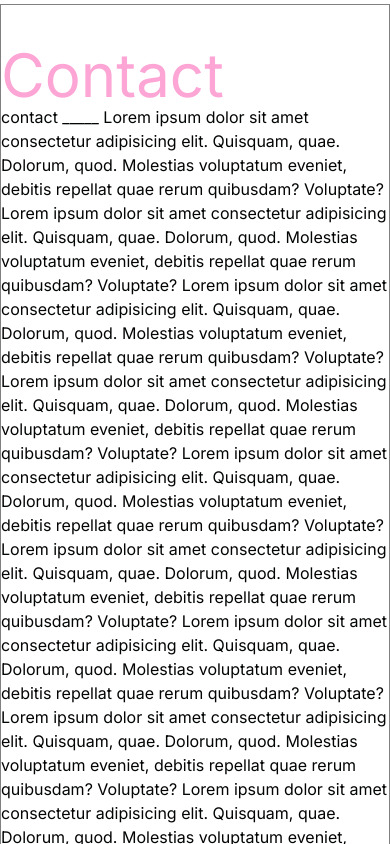
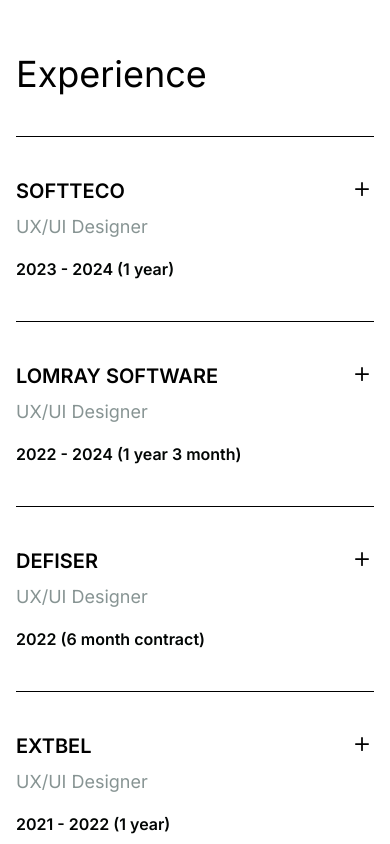
Before and after one commit to viktoriabakun/digital-darya, a SvelteKit app: page / in a window 390 px wide. Shown: the part 10360-11204 px from the top of the page. Built offline with nearby package versions, Linux system fonts and the light colour scheme.

Commit message:
feat: experience
Signed-off-by: Viktoryia <viktoriabakun00@gmail.com>

```diff
--- /dev/null
+++ b/src/lib/components/icons/MinusIcon.svelte
@@ -0,0 +1,20 @@
+<script>
+	let { class: className = '' } = $props();
+</script>
+
+<svg
+	class={className}
+	width="14"
+	height="14"
+	viewBox="0 0 16 2"
+	fill="none"
+	xmlns="http://www.w3.org/2000/svg"
+>
+	<path
+		d="M1 1H15"
+		stroke="currentColor"
+		stroke-width="2"
+		stroke-linecap="round"
+		stroke-linejoin="round"
+	/>
+</svg>
--- /dev/null
+++ b/src/lib/components/icons/PlusIcon.svelte
@@ -0,0 +1,20 @@
+<script>
+	let { class: className = '' } = $props();
+</script>
+
+<svg
+	class={className}
+	width="14"
+	height="14"
+	viewBox="0 0 16 16"
+	fill="none"
+	xmlns="http://www.w3.org/2000/svg"
+>
+	<path
+		d="M8 1V15M1 8H15"
+		stroke="currentColor"
+		stroke-width="2"
+		stroke-linecap="round"
+		stroke-linejoin="round"
+	/>
+</svg>
--- /dev/null
+++ b/src/lib/components/organisms/Accordion.svelte
@@ -0,0 +1,50 @@
+<script>
+	import PlusIcon from '$lib/components/icons/PlusIcon.svelte';
+	import MinusIcon from '$lib/components/icons/MinusIcon.svelte';
+	import { slide } from 'svelte/transition';
+
+	/** @typedef {import('svelte').Snippet<[]>} Snippet */
+
+	/**
+	 * @type {{
+	 *   header: Snippet,
+	 *   content: Snippet
+	 *   footer?: Snippet
+	 * }}
+	 */
+
+	let { header, content, footer } = $props();
+
+	let open = $state(false);
+
+	function toggle() {
+		open = !open;
+	}
+</script>
+
+<div>
+	<button
+		class="flex w-full items-start justify-between"
+		onclick={toggle}
+		type="button"
+		aria-expanded={open}
+	>
+		{@render header()}
+
+		<span class="flex size-6 shrink-0 items-center justify-center">
+			{#if open}
+				<MinusIcon />
+			{:else}
+				<PlusIcon />
+			{/if}
+		</span>
+	</button>
+
+	{#if open}
+		<div transition:slide>
+			{@render content()}
+		</div>
+	{/if}
+
+	{@render footer?.()}
+</div>
--- /dev/null
+++ b/src/lib/components/sections/Experience.svelte
@@ -0,0 +1,87 @@
+<script>
+	import { lg } from '$lib/utils/media-query.svelte.js';
+	import Text from '$lib/components/atoms/Text.svelte';
+	import Accordion from '$lib/components/organisms/Accordion.svelte';
+
+	const workExperience = [
+		{
+			company: 'SOFTTECO',
+			period: '2023 - 2024 (1 year)',
+			position: 'UX/UI Designer',
+			description: `I worked at a major Polish media group as part of a team developing a CMS system.
+My daily tasks involved working with the design system to create key components like the asset media manager,
+article editor, and data tables. I also conducted user testing with Maze, analyzed the results, and used
+insights to improve the user experience.`
+		},
+		{
+			company: 'LOMRAY SOFTWARE',
+			period: '2022 - 2024 (1 year 3 month)',
+			position: 'UX/UI Designer',
+			description: `Creating products from scratch, +10 MVPs designs were created, working directly with the clients,
+Full cycle Web/Mobile design, Design Systems, UI Kits creating, working with Jira/Trello.`
+		},
+		{
+			company: 'DEFISER',
+			period: '2022 (6 month contract)',
+			position: 'UX/UI Designer',
+			description: `I designed a user-friendly platform with a unique identity, I've been working on UI-Kit, created a logotype,
+worked with a development team, and created engaging landing pages and social media content.`
+		},
+		{
+			company: 'EXTBEL',
+			period: '2021 - 2022 (1 year)',
+			position: 'UX/UI Designer',
+			description: `I have worked on both in-house products and outsourcing projects. My key responsibilities included creating
+and maintaining Design Systems, conducting UX research, and designing full-cycle Web and Mobile Design.
+Additionally, I managed SMM for a design blog, creating themes and visuals for posts, as well as working
+on animations and logo design.`
+		},
+		{
+			company: 'YURMARK',
+			period: '2019 - 2021 (2 years)',
+			position: 'UX/UI Designer + Graphic Designer',
+			description: `As a Web & Graphic Designer, I handled the full design cycle—from client communication and UX research to branding,
+social media graphics, and corporate presentations.`
+		}
+	];
+</script>
+
+<section
+	id="skills"
+	class="max-container section-scroll-margin flex flex-col px-4 py-12 lg:pt-0 lg:pb-[112px] xl:px-0"
+>
+	<h2 class="mb-10 text-4xl leading-11 lg:text-7xl lg:leading-[1.25]">Experience</h2>
+
+	{#each workExperience as { company, position, description, period } (company)}
+		<!--		mobile-->
+		{#if !lg.current}
+			<div class="border-t border-black py-10">
+				<Accordion>
+					{#snippet header()}
+						<div class="flex flex-col items-start gap-2 text-start">
+							<h3 class="text-xl font-semibold">{company}</h3>
+							<Text size="lg" class="!text-brand-blue-alfa-50">{position}</Text>
+						</div>
+					{/snippet}
+					{#snippet content()}
+						<Text class="pt-4">{description}</Text>
+					{/snippet}
+					{#snippet footer()}
+						<Text weight="semibold" class="pt-4">{period}</Text>
+					{/snippet}
+				</Accordion>
+			</div>
+		{:else}
+			<!--			desktop-->
+			<div class="border-neutral-black/20 grid grid-cols-2 border-t py-10">
+				<Text weight="semibold" size="xl">{period}</Text>
+
+				<div class="flex flex-col items-start gap-2 text-start">
+					<h3 class="text-xl font-semibold">{company}</h3>
+					<Text size="lg" class="text-neutral-black/80">{position}</Text>
+					<Text size="lg" class="pt-2">{description}</Text>
+				</div>
+			</div>
+		{/if}
+	{/each}
+</section>
--- a/src/routes/+page.svelte
+++ b/src/routes/+page.svelte
@@ -1,10 +1,10 @@
 <script>
 	import Hero from '$lib/components/sections/Hero.svelte';
-	import Text from '$lib/components/atoms/Text.svelte';
 	import About from '$lib/components/sections/About.svelte';
 	import Works from '$lib/components/sections/Works.svelte';
 	import Skills from '$lib/components/sections/Skills.svelte';
 	import Reviews from '$lib/components/sections/Reviews.svelte';
+	import Experience from '$lib/components/sections/Experience.svelte';
 </script>
 
 <Hero />
@@ -12,67 +12,68 @@
 <Works />
 <Skills />
 <Reviews />
+<Experience />
 
-<section class="section-scroll-margin max-container" id="contact">
-	<h2 class="text-6xl text-pink-300 lg:text-9xl">Contact</h2>
-	<Text>
-		contact _____ Lorem ipsum dolor sit amet consectetur adipisicing elit. Quisquam, quae. Dolorum,
-		quod. Molestias voluptatum eveniet, debitis repellat quae rerum quibusdam? Voluptate? Lorem
-		ipsum dolor sit amet consectetur adipisicing elit. Quisquam, quae. Dolorum, quod. Molestias
-		voluptatum eveniet, debitis repellat quae rerum quibusdam? Voluptate? Lorem ipsum dolor sit amet
-		consectetur adipisicing elit. Quisquam, quae. Dolorum, quod. Molestias voluptatum eveniet,
-		debitis repellat quae rerum quibusdam? Voluptate? Lorem ipsum dolor sit amet consectetur
-		adipisicing elit. Quisquam, quae. Dolorum, quod. Molestias voluptatum eveniet, debitis repellat
-		quae rerum quibusdam? Voluptate? Lorem ipsum dolor sit amet consectetur adipisicing elit.
-		Quisquam, quae. Dolorum, quod. Molestias voluptatum eveniet, debitis repellat quae rerum
-		quibusdam? Voluptate? Lorem ipsum dolor sit amet consectetur adipisicing elit. Quisquam, quae.
-		Dolorum, quod. Molestias voluptatum eveniet, debitis repellat quae rerum quibusdam? Voluptate?
-		Lorem ipsum dolor sit amet consectetur adipisicing elit. Quisquam, quae. Dolorum, quod.
-		Molestias voluptatum eveniet, debitis repellat quae rerum quibusdam? Voluptate? Lorem ipsum
-		dolor sit amet consectetur adipisicing elit. Quisquam, quae. Dolorum, quod. Molestias voluptatum
-		eveniet, debitis repellat quae rerum quibusdam? Voluptate? Lorem ipsum dolor sit amet
-		consectetur adipisicing elit. Quisquam, quae. Dolorum, quod. Molestias voluptatum eveniet,
-		debitis repellat quae rerum quibusdam? Voluptate? Lorem ipsum dolor sit amet consectetur
-		adipisicing elit. Quisquam, quae. Dolorum, quod. Molestias voluptatum eveniet, debitis repellat
-		quae rerum quibusdam? Voluptate? Lorem ipsum dolor sit amet consectetur adipisicing elit.
-		Quisquam, quae. Dolorum, quod. Molestias voluptatum eveniet, debitis repellat quae rerum
-		quibusdam? Voluptate? Lorem ipsum dolor sit amet consectetur adipisicing elit. Quisquam, quae.
-		Dolorum, quod. Molestias voluptatum eveniet, debitis repellat quae rerum quibusdam? Voluptate?
-		Lorem ipsum dolor sit amet consectetur adipisicing elit. Quisquam, quae. Dolorum, quod.
-		Molestias voluptatum eveniet, debitis repellat quae rerum quibusdam? Voluptate? Lorem ipsum
-		dolor sit amet consectetur adipisicing elit. Quisquam, quae. Dolorum, quod. Molestias voluptatum
-		eveniet, debitis repellat quae rerum quibusdam? Voluptate? Lorem ipsum dolor sit amet
-		consectetur adipisicing elit. Quisquam, quae. Dolorum, quod. Molestias voluptatum eveniet,
-		debitis repellat quae rerum quibusdam? Voluptate? Lorem ipsum dolor sit amet consectetur
-		adipisicing elit. Quisquam, quae. Dolorum, quod. Molestias voluptatum eveniet, debitis repellat
-		quae rerum quibusdam? Voluptate? Lorem ipsum dolor sit amet consectetur adipisicing elit.
-		Quisquam, quae. Dolorum, quod. Molestias voluptatum eveniet, debitis repellat quae rerum
-		quibusdam? Voluptate? Lorem ipsum dolor sit amet consectetur adipisicing elit. Quisquam, quae.
-		Dolorum, quod. Molestias voluptatum eveniet, debitis repellat quae rerum quibusdam? Voluptate?
-		Lorem ipsum dolor sit amet consectetur adipisicing elit. Quisquam, quae. Dolorum, quod.
-		Molestias voluptatum eveniet, debitis repellat quae rerum quibusdam? Voluptate? Lorem ipsum
-		dolor sit amet consectetur adipisicing elit. Quisquam, quae. Dolorum, quod. Molestias voluptatum
-		eveniet, debitis repellat quae rerum quibusdam? Voluptate? Lorem ipsum dolor sit amet
-		consectetur adipisicing elit. Quisquam, quae. Dolorum, quod. Molestias voluptatum eveniet,
-		debitis repellat quae rerum quibusdam? Voluptate? Lorem ipsum dolor sit amet consectetur
-		adipisicing elit. Quisquam, quae. Dolorum, quod. Molestias voluptatum eveniet, debitis repellat
-		quae rerum quibusdam? Voluptate? Lorem ipsum dolor sit amet consectetur adipisicing elit.
-		Quisquam, quae. Dolorum, quod. Molestias voluptatum eveniet, debitis repellat quae rerum
-		quibusdam? Voluptate? Lorem ipsum dolor sit amet consectetur adipisicing elit. Quisquam, quae.
-		Dolorum, quod. Molestias voluptatum eveniet, debitis repellat quae rerum quibusdam? Voluptate?
-		Lorem ipsum dolor sit amet consectetur adipisicing elit. Quisquam, quae. Dolorum, quod.
-		Molestias voluptatum eveniet, debitis repellat quae rerum quibusdam? Voluptate? Lorem ipsum
-		dolor sit amet consectetur adipisicing elit. Quisquam, quae. Dolorum, quod. Molestias voluptatum
-		eveniet, debitis repellat quae rerum quibusdam? Voluptate? Lorem ipsum dolor sit amet
-		consectetur adipisicing elit. Quisquam, quae. Dolorum, quod. Molestias voluptatum eveniet,
-		debitis repellat quae rerum quibusdam? Voluptate? Lorem ipsum dolor sit amet consectetur
-		adipisicing elit. Quisquam, quae. Dolorum, quod. Molestias voluptatum eveniet, debitis repellat
-		quae rerum quibusdam? Voluptate? Lorem ipsum dolor sit amet consectetur adipisicing elit.
-		Quisquam, quae. Dolorum, quod. Molestias voluptatum eveniet, debitis repellat quae rerum
-		quibusdam? Voluptate? Lorem ipsum dolor sit amet consectetur adipisicing elit. Quisquam, quae.
-		Dolorum, quod. Molestias voluptatum eveniet, debitis repellat quae rerum quibusdam? Voluptate?
-	</Text>
-</section>
+<!--<section class="section-scroll-margin max-container" id="contact">-->
+<!--	<h2 class="text-6xl text-pink-300 lg:text-9xl">Contact</h2>-->
+<!--	<Text>-->
+<!--		contact _____ Lorem ipsum dolor sit amet consectetur adipisicing elit. Quisquam, quae. Dolorum,-->
+<!--		quod. Molestias voluptatum eveniet, debitis repellat quae rerum quibusdam? Voluptate? Lorem-->
+<!--		ipsum dolor sit amet consectetur adipisicing elit. Quisquam, quae. Dolorum, quod. Molestias-->
+<!--		voluptatum eveniet, debitis repellat quae rerum quibusdam? Voluptate? Lorem ipsum dolor sit amet-->
+<!--		consectetur adipisicing elit. Quisquam, quae. Dolorum, quod. Molestias voluptatum eveniet,-->
+<!--		debitis repellat quae rerum quibusdam? Voluptate? Lorem ipsum dolor sit amet consectetur-->
+<!--		adipisicing elit. Quisquam, quae. Dolorum, quod. Molestias voluptatum eveniet, debitis repellat-->
+<!--		quae rerum quibusdam? Voluptate? Lorem ipsum dolor sit amet consectetur adipisicing elit.-->
+<!--		Quisquam, quae. Dolorum, quod. Molestias voluptatum eveniet, debitis repellat quae rerum-->
+<!--		quibusdam? Voluptate? Lorem ipsum dolor sit amet consectetur adipisicing elit. Quisquam, quae.-->
+<!--		Dolorum, quod. Molestias voluptatum eveniet, debitis repellat quae rerum quibusdam? Voluptate?-->
+<!--		Lorem ipsum dolor sit amet consectetur adipisicing elit. Quisquam, quae. Dolorum, quod.-->
+<!--		Molestias voluptatum eveniet, debitis repellat quae rerum quibusdam? Voluptate? Lorem ipsum-->
+<!--		dolor sit amet consectetur adipisicing elit. Quisquam, quae. Dolorum, quod. Molestias voluptatum-->
+<!--		eveniet, debitis repellat quae rerum quibusdam? Voluptate? Lorem ipsum dolor sit amet-->
+<!--		consectetur adipisicing elit. Quisquam, quae. Dolorum, quod. Molestias voluptatum eveniet,-->
+<!--		debitis repellat quae rerum quibusdam? Voluptate? Lorem ipsum dolor sit amet consectetur-->
+<!--		adipisicing elit. Quisquam, quae. Dolorum, quod. Molestias voluptatum eveniet, debitis repellat-->
+<!--		quae rerum quibusdam? Voluptate? Lorem ipsum dolor sit amet consectetur adipisicing elit.-->
+<!--		Quisquam, quae. Dolorum, quod. Molestias voluptatum eveniet, debitis repellat quae rerum-->
+<!--		quibusdam? Voluptate? Lorem ipsum dolor sit amet consectetur adipisicing elit. Quisquam, quae.-->
+<!--		Dolorum, quod. Molestias voluptatum eveniet, debitis repellat quae rerum quibusdam? Voluptate?-->
+<!--		Lorem ipsum dolor sit amet consectetur adipisicing elit. Quisquam, quae. Dolorum, quod.-->
+<!--		Molestias voluptatum eveniet, debitis repellat quae rerum quibusdam? Voluptate? Lorem ipsum-->
+<!--		dolor sit amet consectetur adipisicing elit. Quisquam, quae. Dolorum, quod. Molestias voluptatum-->
+<!--		eveniet, debitis repellat quae rerum quibusdam? Voluptate? Lorem ipsum dolor sit amet-->
+<!--		consectetur adipisicing elit. Quisquam, quae. Dolorum, quod. Molestias voluptatum eveniet,-->
+<!--		debitis repellat quae rerum quibusdam? Voluptate? Lorem ipsum dolor sit amet consectetur-->
+<!--		adipisicing elit. Quisquam, quae. Dolorum, quod. Molestias voluptatum eveniet, debitis repellat-->
+<!--		quae rerum quibusdam? Voluptate? Lorem ipsum dolor sit amet consectetur adipisicing elit.-->
+<!--		Quisquam, quae. Dolorum, quod. Molestias voluptatum eveniet, debitis repellat quae rerum-->
+<!--		quibusdam? Voluptate? Lorem ipsum dolor sit amet consectetur adipisicing elit. Quisquam, quae.-->
+<!--		Dolorum, quod. Molestias voluptatum eveniet, debitis repellat quae rerum quibusdam? Voluptate?-->
+<!--		Lorem ipsum dolor sit amet consectetur adipisicing elit. Quisquam, quae. Dolorum, quod.-->
+<!--		Molestias voluptatum eveniet, debitis repellat quae rerum quibusdam? Voluptate? Lorem ipsum-->
+<!--		dolor sit amet consectetur adipisicing elit. Quisquam, quae. Dolorum, quod. Molestias voluptatum-->
+<!--		eveniet, debitis repellat quae rerum quibusdam? Voluptate? Lorem ipsum dolor sit amet-->
+<!--		consectetur adipisicing elit. Quisquam, quae. Dolorum, quod. Molestias voluptatum eveniet,-->
+<!--		debitis repellat quae rerum quibusdam? Voluptate? Lorem ipsum dolor sit amet consectetur-->
+<!--		adipisicing elit. Quisquam, quae. Dolorum, quod. Molestias voluptatum eveniet, debitis repellat-->
+<!--		quae rerum quibusdam? Voluptate? Lorem ipsum dolor sit amet consectetur adipisicing elit.-->
+<!--		Quisquam, quae. Dolorum, quod. Molestias voluptatum eveniet, debitis repellat quae rerum-->
+<!--		quibusdam? Voluptate? Lorem ipsum dolor sit amet consectetur adipisicing elit. Quisquam, quae.-->
+<!--		Dolorum, quod. Molestias voluptatum eveniet, debitis repellat quae rerum quibusdam? Voluptate?-->
+<!--		Lorem ipsum dolor sit amet consectetur adipisicing elit. Quisquam, quae. Dolorum, quod.-->
+<!--		Molestias voluptatum eveniet, debitis repellat quae rerum quibusdam? Voluptate? Lorem ipsum-->
+<!--		dolor sit amet consectetur adipisicing elit. Quisquam, quae. Dolorum, quod. Molestias voluptatum-->
+<!--		eveniet, debitis repellat quae rerum quibusdam? Voluptate? Lorem ipsum dolor sit amet-->
+<!--		consectetur adipisicing elit. Quisquam, quae. Dolorum, quod. Molestias voluptatum eveniet,-->
+<!--		debitis repellat quae rerum quibusdam? Voluptate? Lorem ipsum dolor sit amet consectetur-->
+<!--		adipisicing elit. Quisquam, quae. Dolorum, quod. Molestias voluptatum eveniet, debitis repellat-->
+<!--		quae rerum quibusdam? Voluptate? Lorem ipsum dolor sit amet consectetur adipisicing elit.-->
+<!--		Quisquam, quae. Dolorum, quod. Molestias voluptatum eveniet, debitis repellat quae rerum-->
+<!--		quibusdam? Voluptate? Lorem ipsum dolor sit amet consectetur adipisicing elit. Quisquam, quae.-->
+<!--		Dolorum, quod. Molestias voluptatum eveniet, debitis repellat quae rerum quibusdam? Voluptate?-->
+<!--	</Text>-->
+<!--</section>-->
 
 <style>
 	section {
```
